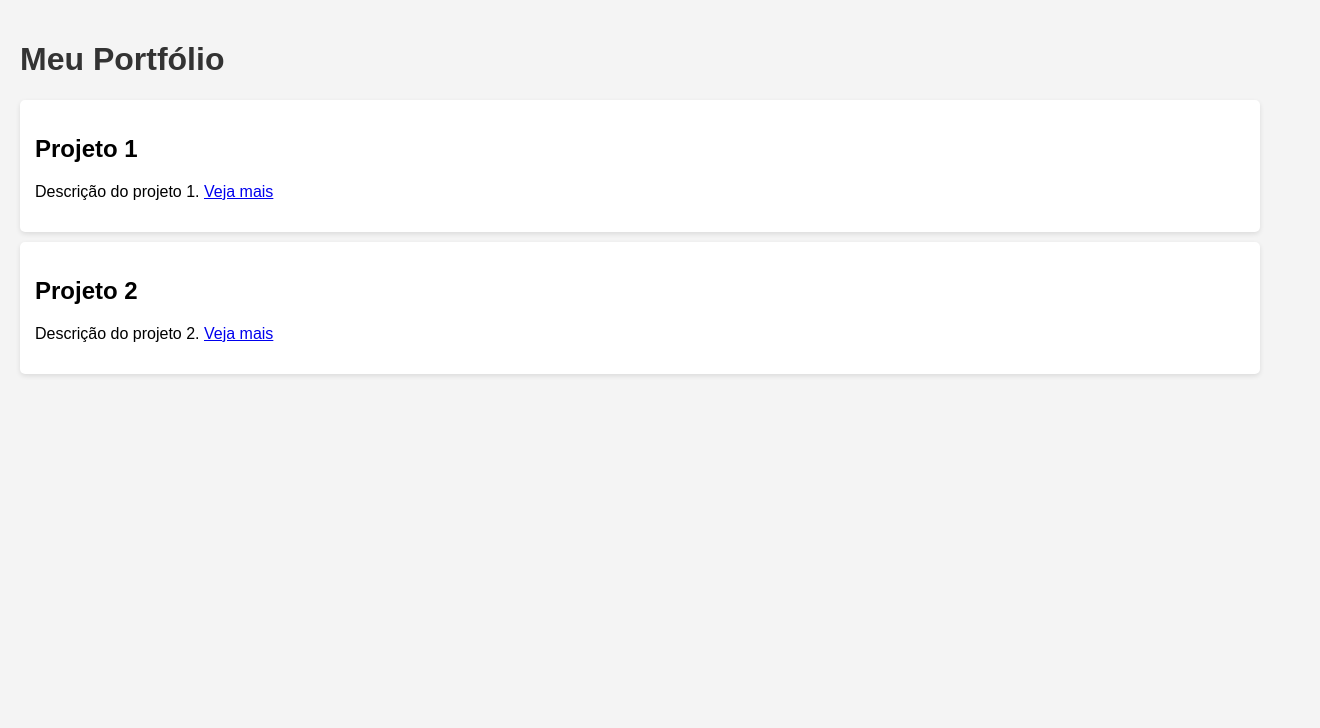
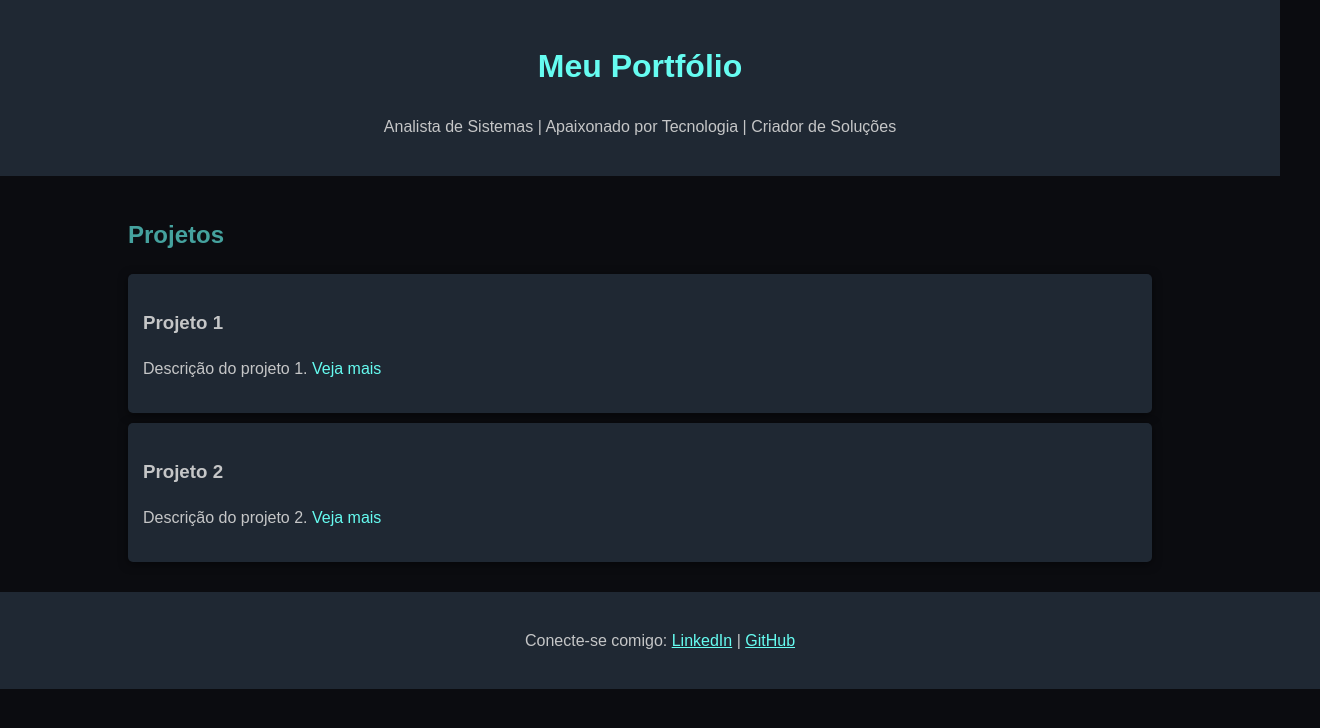
Before and after one commit to Andersonpedro-dev/portifolio, a plain HTML site: page index.html in a window 1280 px wide. Shown: the whole page, 1320 px wide, since content can reach past the window. Drawn offline with Linux system fonts and the light colour scheme.

Commit message:
Update index.html

```diff
--- a/index.html
+++ b/index.html
@@ -6,33 +6,74 @@
     <title>Meu Portfólio</title>
     <style>
         body {
-            font-family: Arial, sans-serif;
+            font-family: 'Arial', sans-serif;
             margin: 0;
+            padding: 0;
+            background-color: #0b0c10;
+            color: #c5c6c7;
+            line-height: 1.6;
+        }
+        header {
+            background: #1f2833;
             padding: 20px;
-            background-color: #f4f4f4;
+            text-align: center;
         }
         h1 {
-            color: #333;
+            color: #66fcf1;
+        }
+        h2 {
+            color: #45a29e;
+        }
+        .container {
+            width: 80%;
+            max-width: 1200px;
+            margin: auto;
+            padding: 20px;
         }
         .project {
-            background: #fff;
+            background: #1f2833;
             padding: 15px;
             margin: 10px 0;
             border-radius: 5px;
-            box-shadow: 0 2px 5px rgba(0, 0, 0, 0.1);
+            box-shadow: 0 2px 10px rgba(0, 0, 0, 0.5);
+        }
+        .project a {
+            color: #66fcf1;
+            text-decoration: none;
+        }
+        .project a:hover {
+            text-decoration: underline;
+        }
+        footer {
+            text-align: center;
+            padding: 20px;
+            background: #1f2833;
+            position: relative;
+            bottom: 0;
+            width: 100%;
+            color: #c5c6c7;
         }
     </style>
 </head>
 <body>
-    <h1>Meu Portfólio</h1>
-    <div class="project">
-        <h2>Projeto 1</h2>
-        <p>Descrição do projeto 1. <a href="link-do-projeto-1">Veja mais</a></p>
+    <header>
+        <h1>Meu Portfólio</h1>
+        <p>Analista de Sistemas | Apaixonado por Tecnologia | Criador de Soluções</p>
+    </header>
+    <div class="container">
+        <h2>Projetos</h2>
+        <div class="project">
+            <h3>Projeto 1</h3>
+            <p>Descrição do projeto 1. <a href="link-do-projeto-1" target="_blank">Veja mais</a></p>
+        </div>
+        <div class="project">
+            <h3>Projeto 2</h3>
+            <p>Descrição do projeto 2. <a href="link-do-projeto-2" target="_blank">Veja mais</a></p>
+        </div>
+        <!-- Adicione mais projetos conforme necessário -->
     </div>
-    <div class="project">
-        <h2>Projeto 2</h2>
-        <p>Descrição do projeto 2. <a href="link-do-projeto-2">Veja mais</a></p>
-    </div>
-    <!-- Adicione mais projetos conforme necessário -->
+    <footer>
+        <p>Conecte-se comigo: <a href="link-do-seu-perfil-linkedin" target="_blank" style="color: #66fcf1;">LinkedIn</a> | <a href="link-do-seu-perfil-github" target="_blank" style="color: #66fcf1;">GitHub</a></p>
+    </footer>
 </body>
 </html>
```
